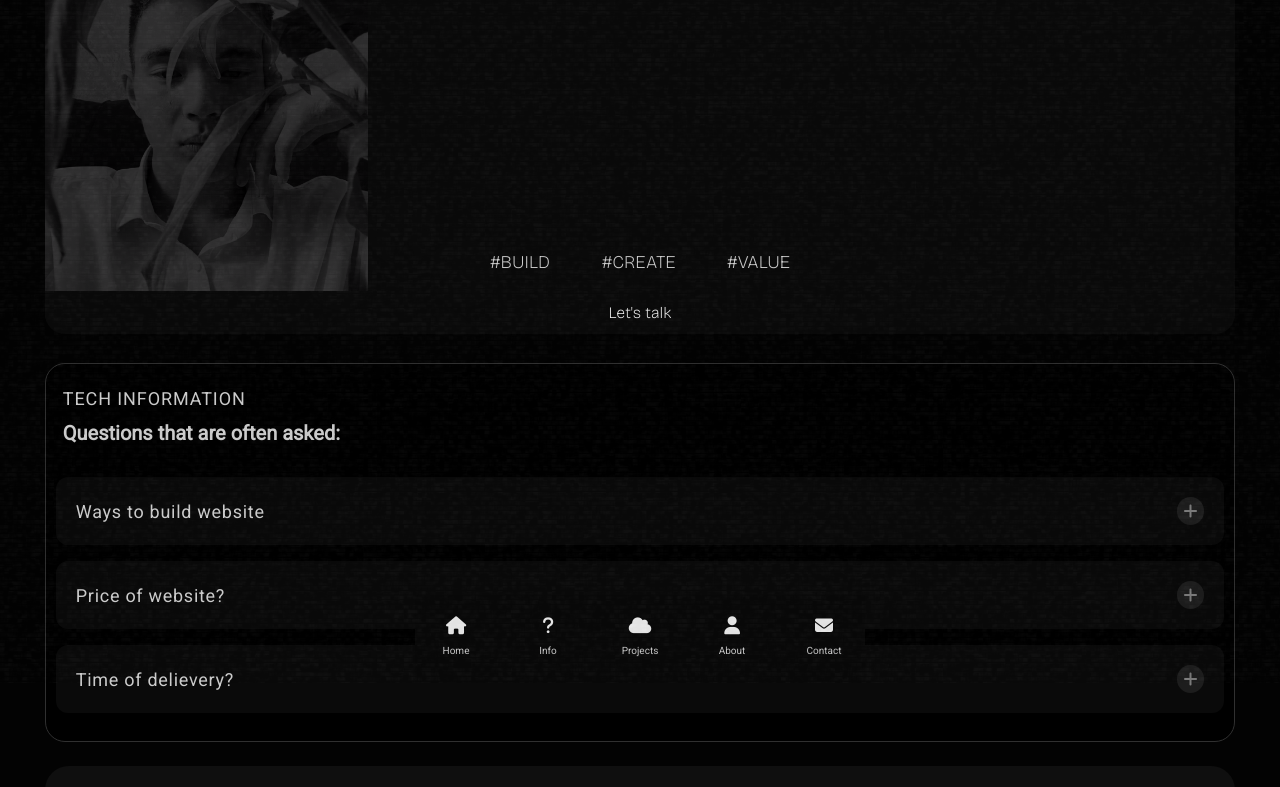
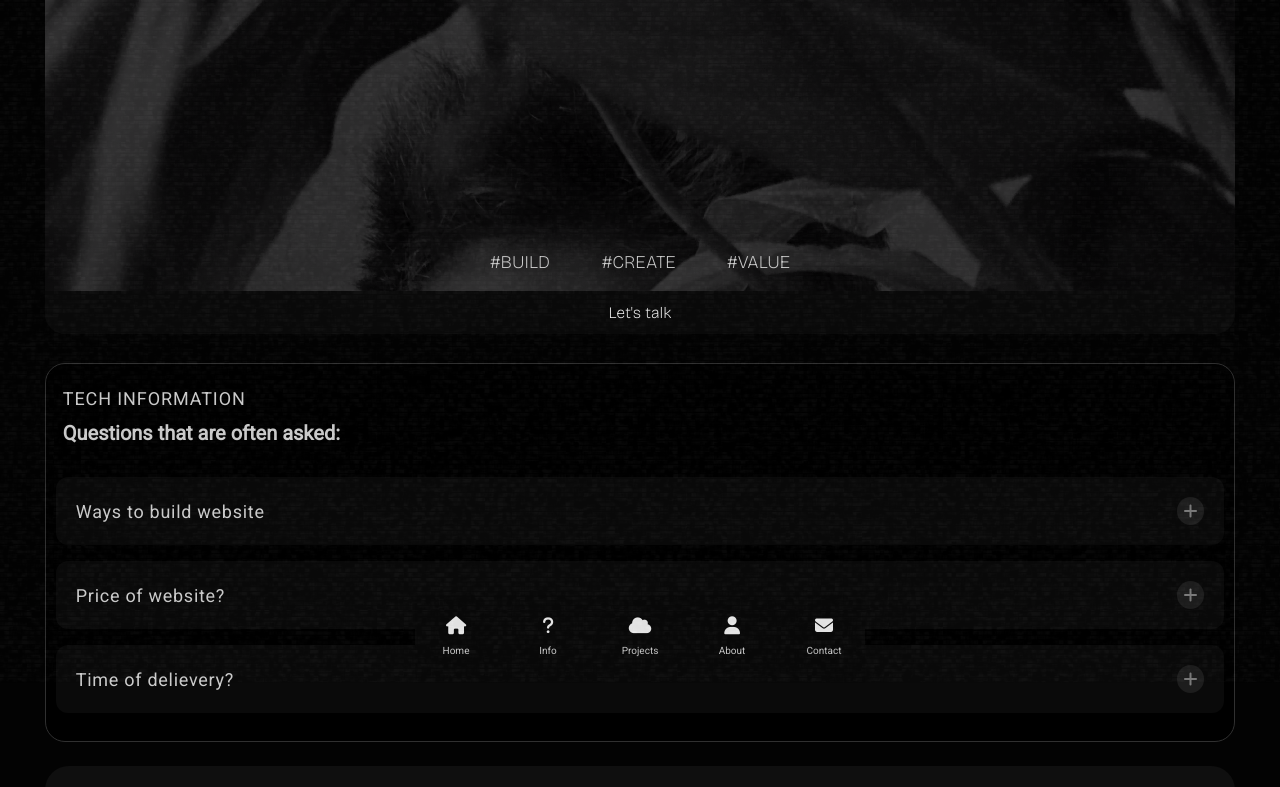
Before and after one commit to Yestem001r/Yestemir.github.io, a plain HTML site: page index.html in a window 1280 px wide. Shown: the part 117-904 px from the top of the page. Drawn offline with nearby package versions, Linux system fonts and the light colour scheme.

Commit message:
Update style.css

```diff
--- a/style.css
+++ b/style.css
@@ -109,6 +109,7 @@ h1 {
   margin-bottom: 12px;
   padding: 24px 10px;
   background-repeat: no-repeat;
+  background-size: cover;
 }
 .home-header {
   font-weight: 300;
@@ -147,8 +148,8 @@ body::before {
   background-image: url(./image/TV-noise.jpeg);
   background-position: 50% 0;
   background-size: 100%;
-  opacity: 0.027;
-  animation: noise 0.03s infinite linear;
+  opacity: 0.033;
+  animation: noise 0.02s infinite linear;
   z-index: 100000000;
   pointer-events: none;
 }
```
